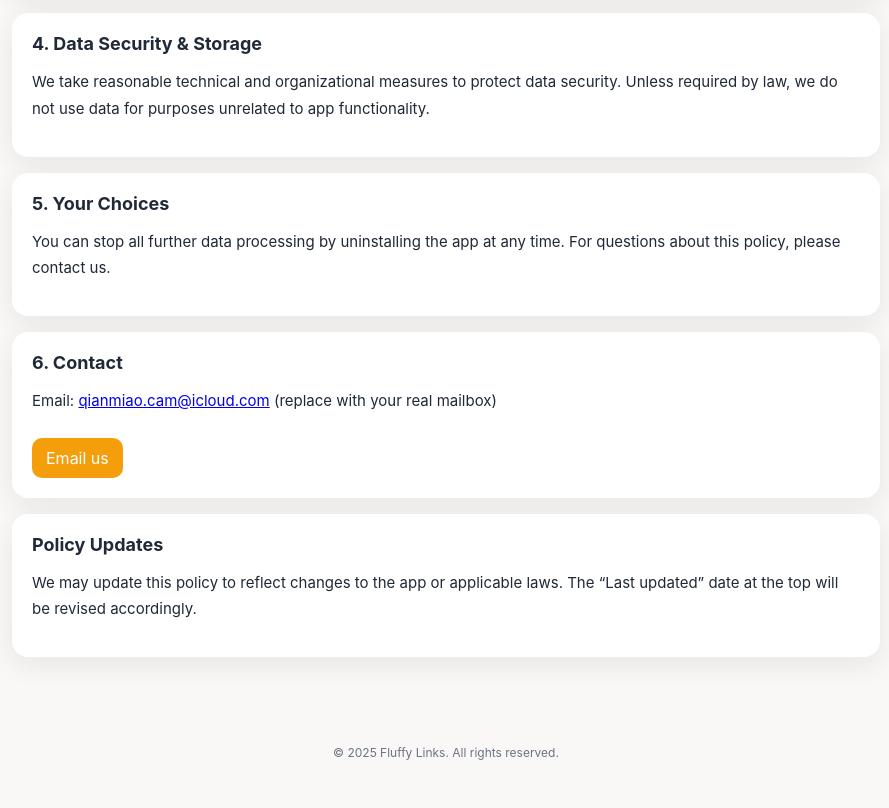
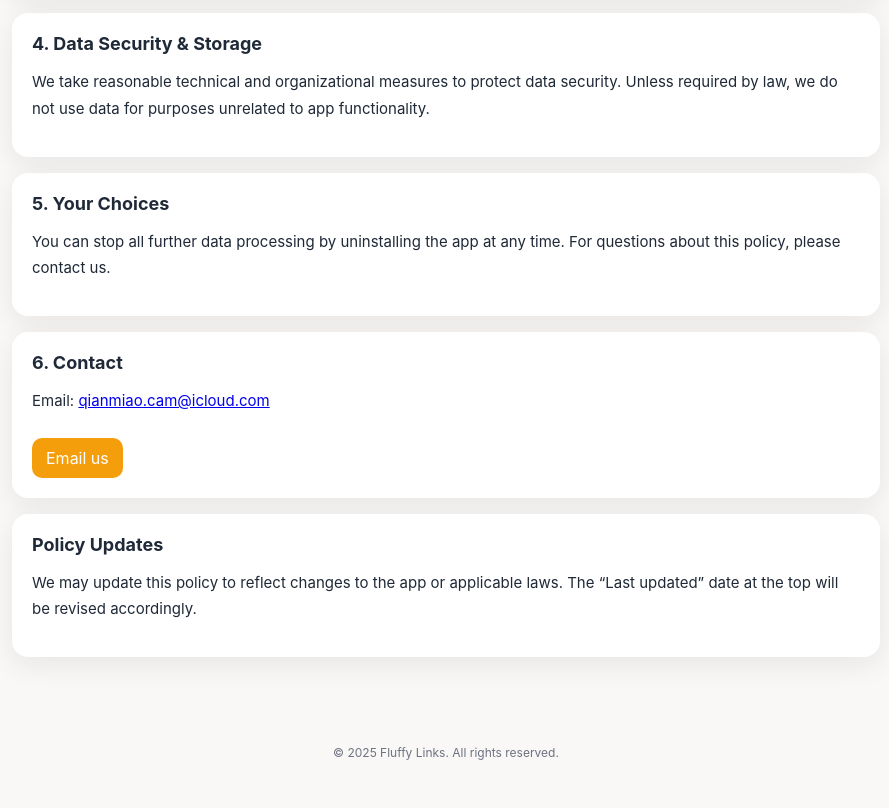
Before and after one commit to CommieKitty/fluffylinks-support, a plain HTML site: page privacy.html in a window 1280 px wide. Shown: the part 1786-2594 px from the top of the page, without its empty margins (194-1083 px from the left). Drawn offline with Linux system fonts and the light colour scheme.

Commit message:
Update privacy.html

```diff
--- a/privacy.html
+++ b/privacy.html
@@ -98,7 +98,7 @@
 
   <section class="card">
     <h2>6. Contact</h2>
-    <p>Email: <a href="mailto:qianmiao.cam@icloud.com">qianmiao.cam@icloud.com</a> (replace with your real mailbox)</p>
+    <p>Email: <a href="mailto:qianmiao.cam@icloud.com">qianmiao.cam@icloud.com</a> </p>
     <a class="btn" href="qianmiao.cam@icloud.com?subject=Privacy%20Policy%20Inquiry">Email us</a>
   </section>
 
```
